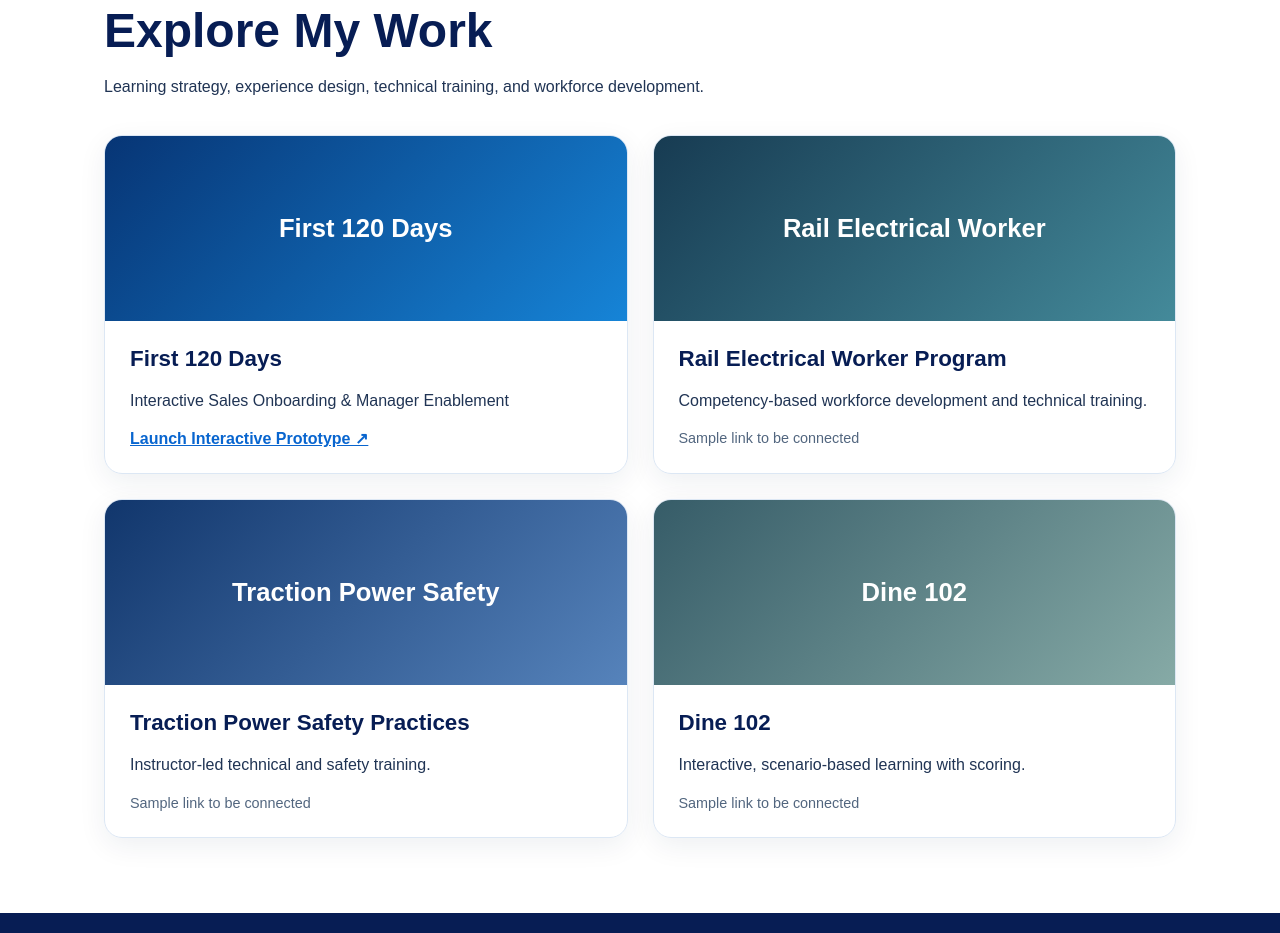
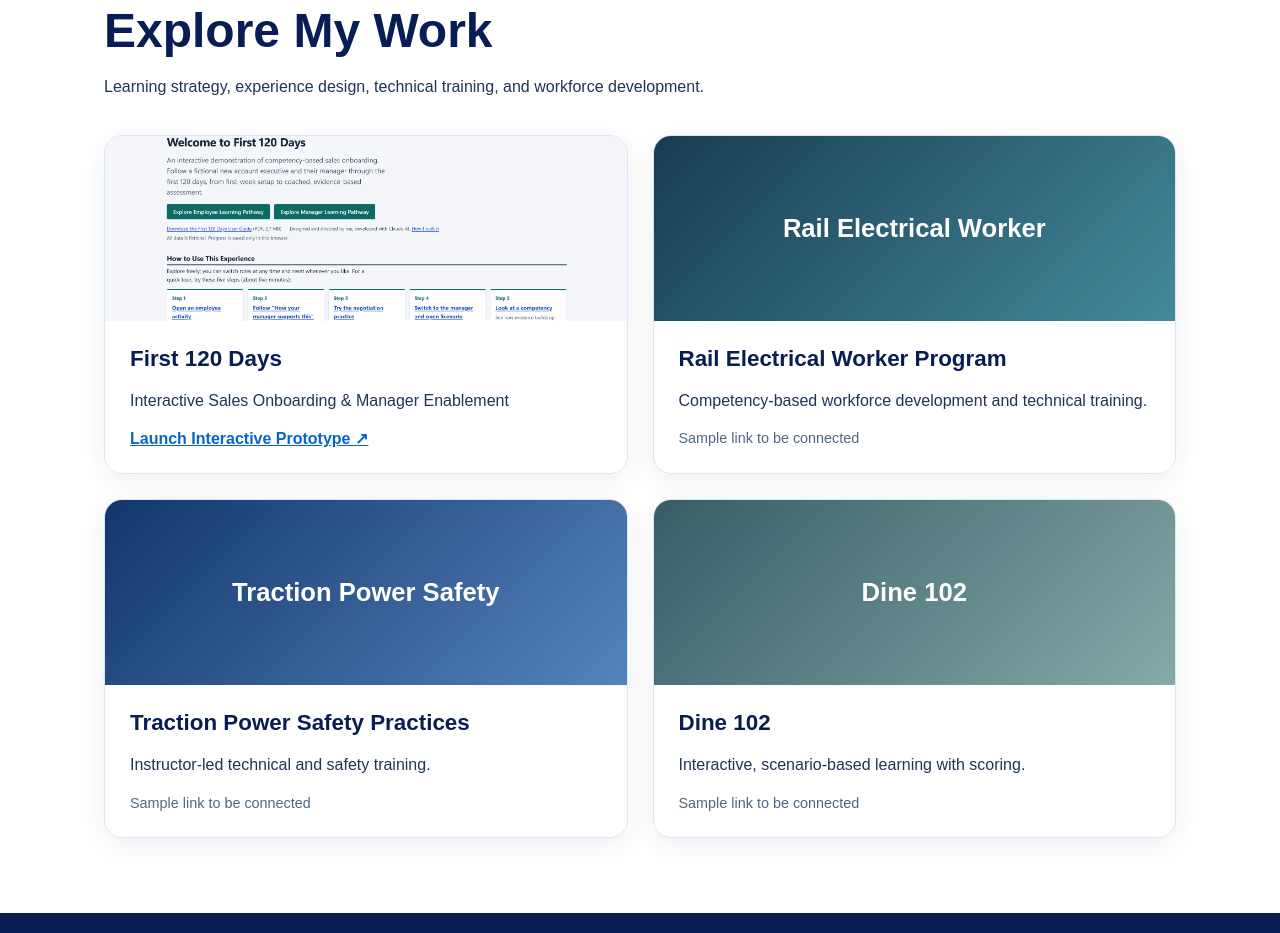
Before and after one commit to mcarterlastinger-spec/mcarterlastinger-spec.github.io, a plain HTML site: page index.html in a window 1280 px wide. Shown: the part 1124-2057 px from the top of the page. Drawn offline with Linux system fonts and the light colour scheme.

Commit message:
Display First 120 Days thumbnail

```diff
--- a/index.html
+++ b/index.html
@@ -115,7 +115,7 @@
 
       <div class="grid">
         <article class="card">
-          <div class="visual">First 120 Days</div>
+          <div class="visual" style="background-image:url('first-120-days.png');background-size:cover;background-position:center;font-size:0;">First 120 Days</div>
           <div class="card-content">
             <h3>First 120 Days</h3>
             <p>Interactive Sales Onboarding & Manager Enablement</p>
```
